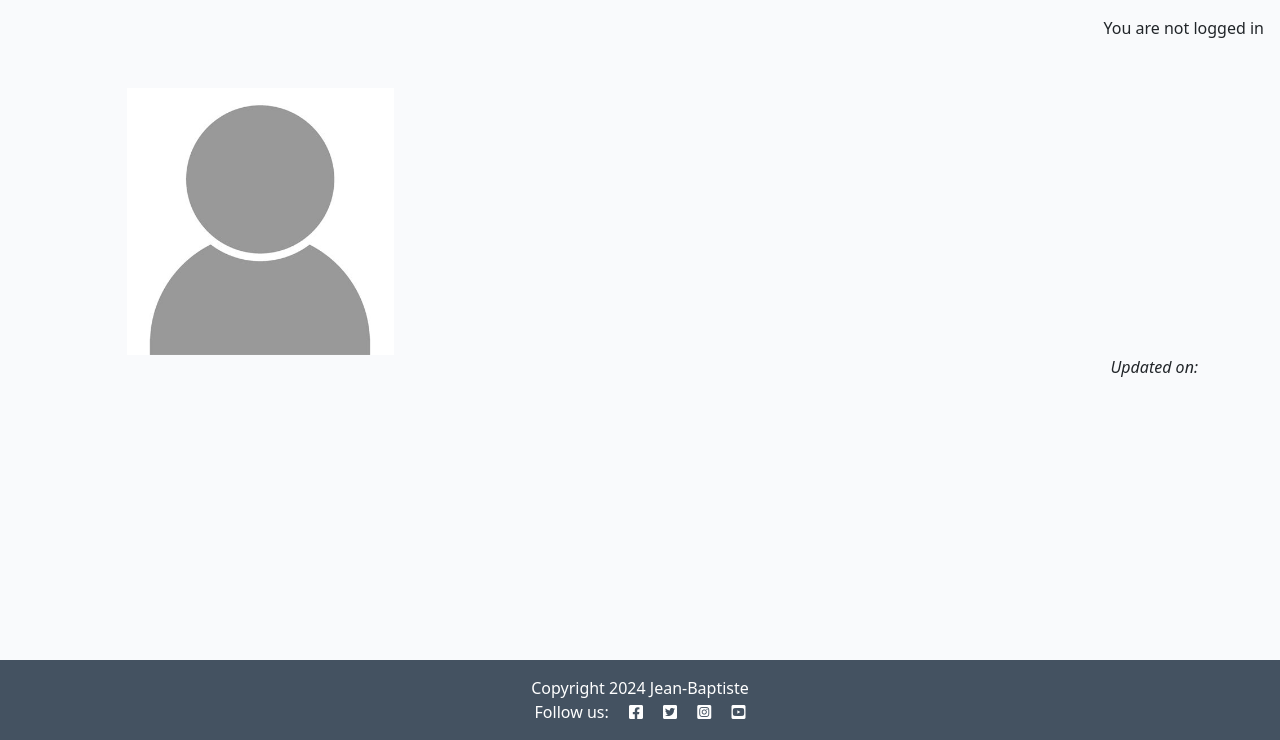
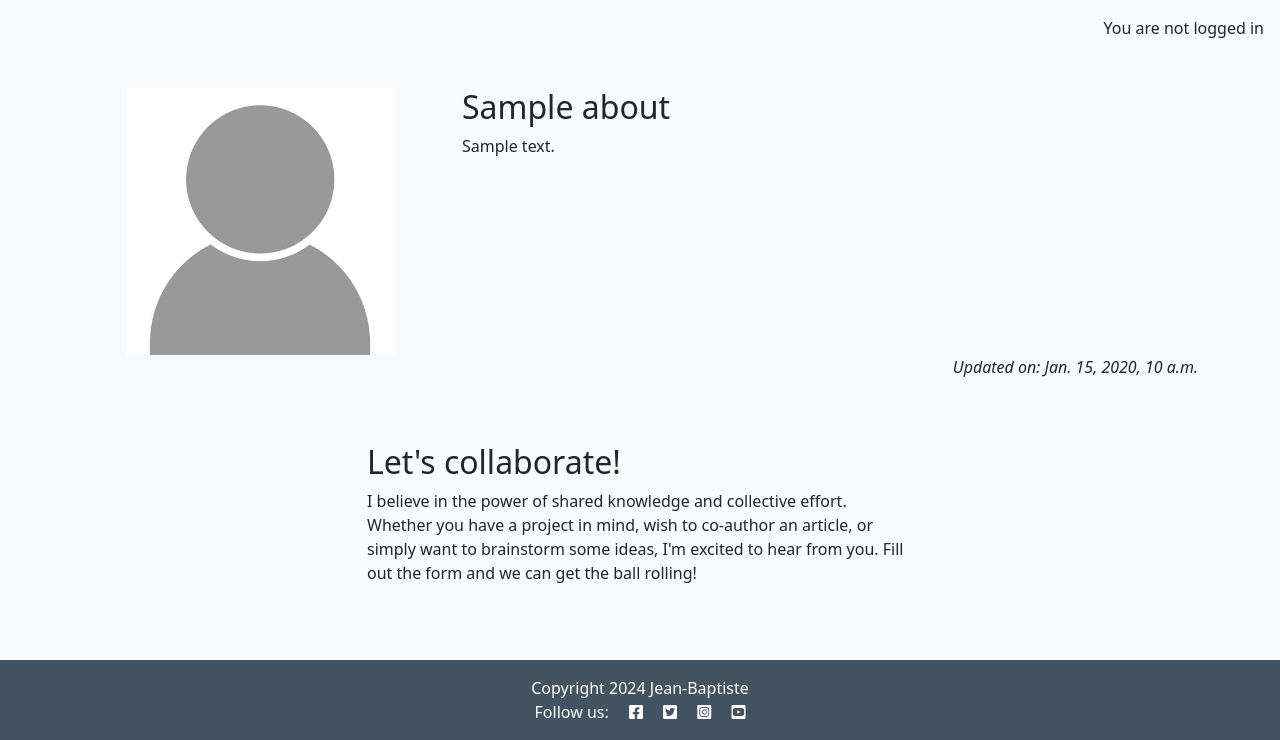
Before and after one commit to Jean7667/blog, a Django app: template about/templates/about/about_starter.html in a window 1280 px wide. Shown: the part 60-800 px from the top of the page. Run offline with Django 5.2, Linux system fonts and the light colour scheme; the template is opened without the code that fills it: values that come from a table or form of the project are taken from there, others are empty; tables that the repository leaves empty hold one stand-in row (values such as "Sample post").

Commit message:
collaboration app part form completed

```diff
--- a/about/models.py
+++ b/about/models.py
@@ -1,8 +1,6 @@
 from django.db import models
 
 # Create your models here.
-from django.db import models
-
 
 class About(models.Model):
     title = models.CharField(max_length=200)
@@ -11,3 +9,12 @@ class About(models.Model):
 
     def __str__(self):
         return self.title
+
+class CollaborateRequest(models.Model):
+    name = models.CharField(max_length=200)
+    email = models.EmailField()
+    message = models.TextField()
+    read = models.BooleanField(default=False)
+
+    def __str__(self):
+        return f"Collaboration request from {self.name}"
--- a/about/templates/about/about_starter.html
+++ b/about/templates/about/about_starter.html
@@ -1,22 +1,36 @@
 {% extends 'base.html' %}
+{% load static %}
+
 {% block content %}
-{% load static %}
 <div class="container mt-5">
     <div class="row">
-        <div class="col-4 text-center">
+        <div class="col-12 col-md-4 text-center">
             <img src="{% static 'images/nobody.jpg' %}" width="75%">
         </div>
-        <div class="col-8">
-            <!-- Title goes between these h2 tags -->
-            <h2></h2>
-            <!-- Content goes directly underneath this -->
+        <div class="col-12 col-md-8">
+            <h2>{{ about.title }}</h2>
+            {{ about.content | safe }}
         </div>
     </div>
     <div class="row">
         <div class="col text-right">
-            <!-- Updated on field goes in here -->
-            <p class="text-end"><em>Updated on: </em></p>
+          <!-- Updated on field goes in here -->
+
+          <p class="text-end"><em>Updated on: {{ about.updated_on }}</em></p>
         </div>
-      </div>
+    </div>
+    <div class="row justify-content-center">
+        <div class="col-12 col-md-6 my-5">
+            <h2>Let's collaborate!</h2>
+            <p>I believe in the power of shared knowledge and collective effort.
+                Whether you have a project in mind, wish to co-author
+                an article, or simply want to brainstorm some ideas,
+                I'm excited to hear from you. Fill out the form
+                and we can get the ball rolling!</p>
+
+            <!-- add your form here. Your submit button should
+                                have the classes of btn, btn-secondary -->
+        </div>
+    </div>
 </div>
 {% endblock content %}
```
Also changed, not shown: about/admin.py (+9 -0 lines), about/forms.py (added, +8 -0 lines), about/templates/about/about.html (+23 -10 lines), about/views.py (+6 -2 lines), about/migrations/0002_collaboraterequest.py (added).
